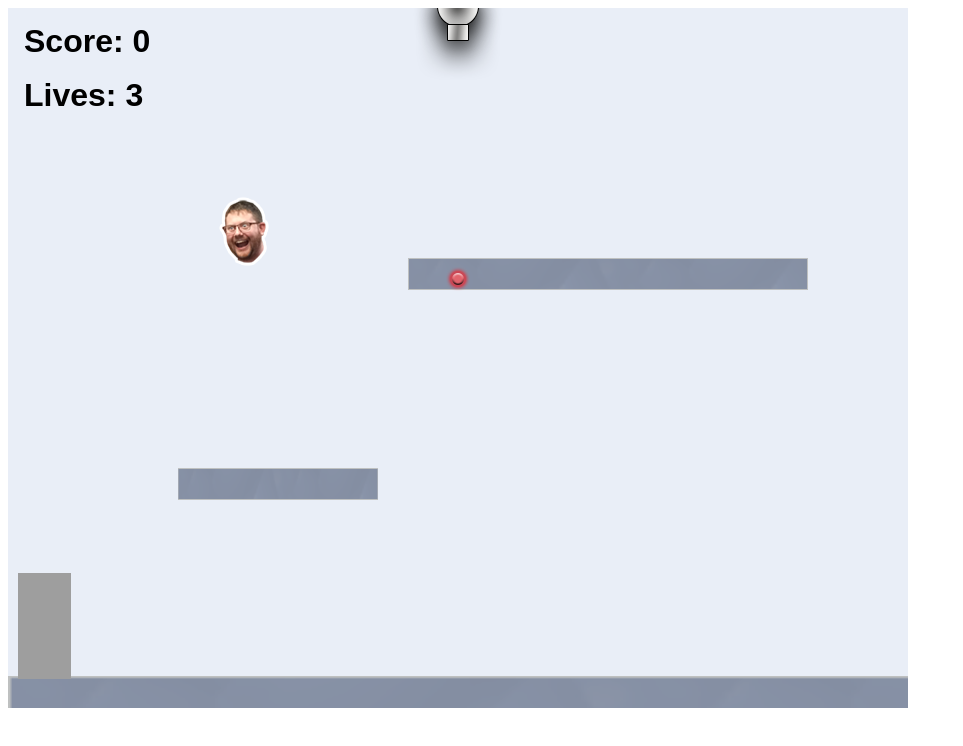
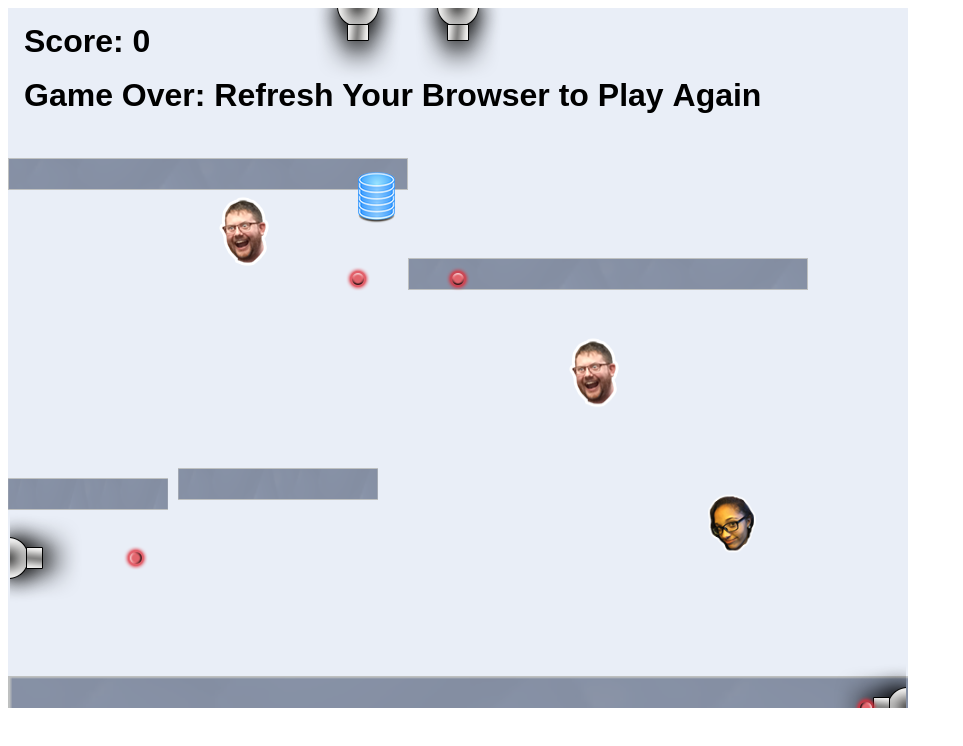
Before and after one commit to DahjanahSmith/DahjanahSmith.github.io, a website: page projects/platformer/index.html in a window 1280 px wide. Shown: the whole page, without its empty margins (0-963 px from the left). Drawn offline with Linux system fonts and the light colour scheme; animation ran at ten frames a second.

Commit message:
<message about commit>

```diff
--- a/projects/platformer/js/init/cannon.js
+++ b/projects/platformer/js/init/cannon.js
@@ -26,6 +26,10 @@
         ////////////////////////////////////////////////////////////////////////
         // ALL YOUR CODE GOES BELOW HERE ///////////////////////////////////////
 
+
+        createCannon("top", 350); // a cannon on the top of the screen, located at x = 450
+        createCannon("left", 550, 800); // a cannon on the left side of the screen, located at y = 300, with a 1 second delay (1000ms)
+        createCannon("right",700, 1000 )
         // example:
         createCannon("top", 450);
 
--- a/projects/platformer/js/init/collectable.js
+++ b/projects/platformer/js/init/collectable.js
@@ -35,6 +35,9 @@
 
         ////////////////////////////////////////////////////////////////////////
         // ALL YOUR CODE GOES BELOW HERE ///////////////////////////////////////
+        createCollectable(type.db, 350, 150, 5, 0.5);
+        createCollectable(type.steve, 550, 300, 10, 1.0);
+        createCollectable(type.kennedi, 700, 450, 13, 1.5);
 
         // example:
         createCollectable(type.steve, 200, 170, 6, 0.7);
--- a/projects/platformer/js/init/platform.js
+++ b/projects/platformer/js/init/platform.js
@@ -28,7 +28,9 @@
 
         ////////////////////////////////////////////////////////////////////////
         // ALL YOUR CODE GOES BELOW HERE ///////////////////////////////////////
-
+        createPlatform (0, 150);              // normal platform
+        createPlatform (0, 470, 0.4)         // small horizontal platform (40% of the normal width)
+        createPlatform (0, 700, 0.4, 10)    // tall vertical wall (40% the normal width and 10x the height)
         /*
          * ground : here, we create a floor. Given the width of of the platform
          * asset, giving it a scaleX and scaleY of 2 will stretch it across the
```
Also changed, not shown: portfolio.html (+1 -1 lines).
